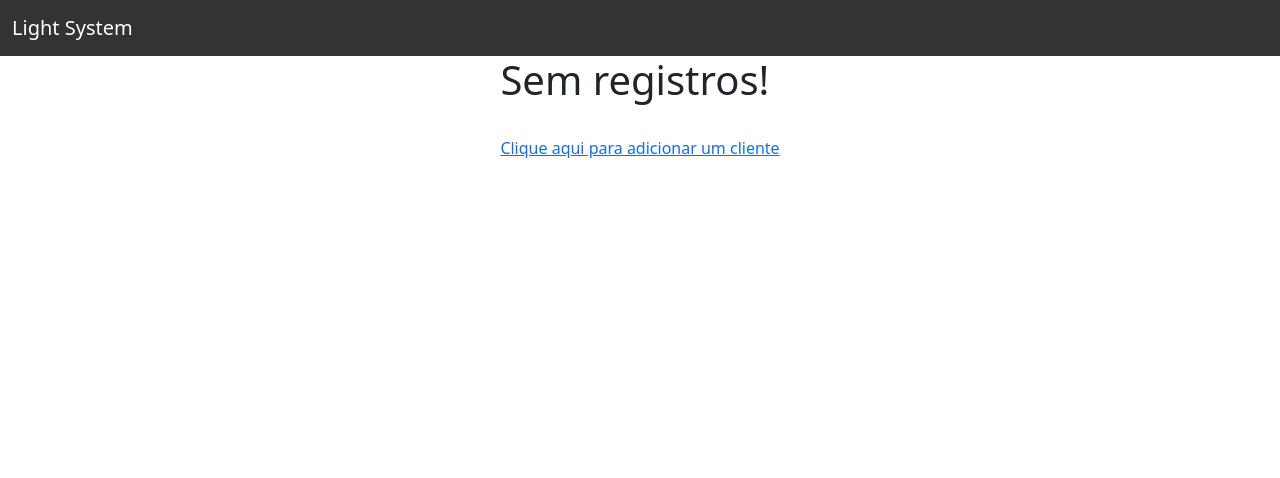
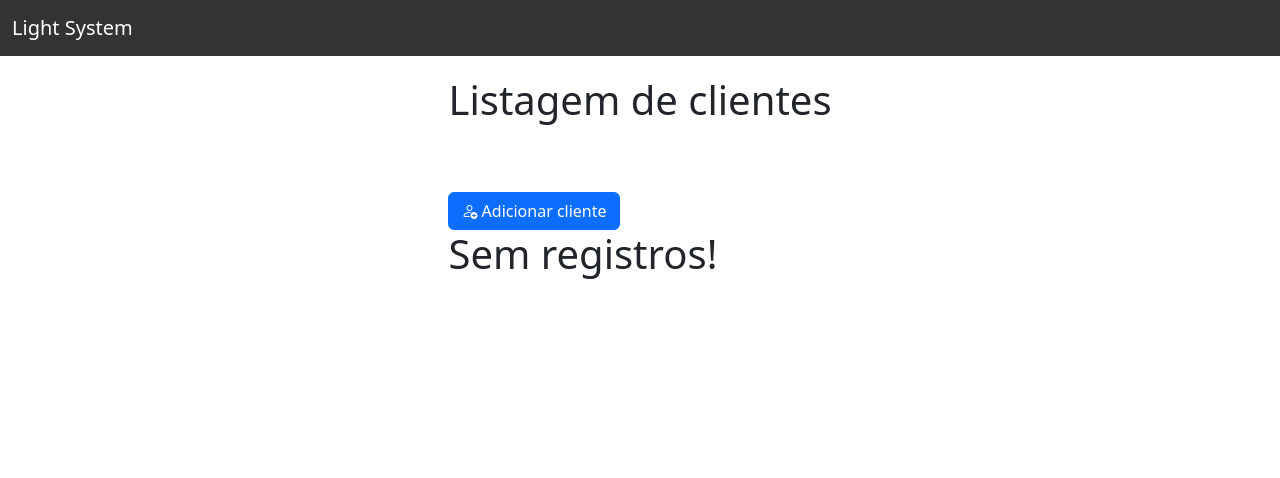
Before and after one commit to AlisonHF/Customer-Crud-CI3, a CodeIgniter app: page /database/ in a window 1280 px wide. Shown: the top 478 px of the page. Run offline with CodeIgniter, Linux system fonts and the light colour scheme; data that the repository does not hold is empty.

Commit message:
Melhoria na interface

```diff
--- a/application/views/form.php
+++ b/application/views/form.php
@@ -1,4 +1,4 @@
-<h1 class="titulo mt-3"><?= isset($cliente) ? 'Editar Cliente' : 'Novo Cliente' ?></h1>
+<h1 class="title mt-3"><?= isset($cliente) ? 'Editar Cliente' : 'Novo Cliente' ?></h1>
 
 <form method="POST" class="form-control mt-3 mb-5" id="form">
 
@@ -57,4 +57,4 @@
     <button class="btn btn-success mt-3" type="submit">Salvar</button>
 </form>
 
-<a href="/Cliente" class="mt-5 mb-5" id="link-create">Voltar a listagem</a>
+<a href="/Cliente" class="mt-3 mb-3 btn btn-primary" id="link-list">Voltar a listagem</a>
--- a/application/views/layouts/main.php
+++ b/application/views/layouts/main.php
@@ -6,6 +6,7 @@
     <meta charset="UTF-8">
     <meta name="viewport" content="width=device-width, initial-scale=1.0">
     <script src="https://code.jquery.com/jquery-3.7.1.min.js" integrity="sha256-/JqT3SQfawRcv/BIHPThkBvs0OEvtFFmqPF/lYI/Cxo=" crossorigin="anonymous"></script>
+    <link rel="stylesheet" href="https://cdn.jsdelivr.net/npm/bootstrap-icons@1.13.1/font/bootstrap-icons.min.css">
     <link href="https://cdn.jsdelivr.net/npm/bootstrap@5.3.7/dist/css/bootstrap.min.css" rel="stylesheet" integrity="sha384-LN+7fdVzj6u52u30Kp6M/trliBMCMKTyK833zpbD+pXdCLuTusPj697FH4R/5mcr" crossorigin="anonymous">
     <link href="<?= base_url('assets/styles.css') ?>" rel="stylesheet">
     <script src="<?= base_url('assets/scripts.js') ?>"></script>
--- a/application/views/list.php
+++ b/application/views/list.php
@@ -1,5 +1,3 @@
-<table border="1" cellpadding="5" class="table mt-3">
-
 <?php if (isset(($_GET['update'])) && $_GET['update'] == 'true'): ?>
     <div class="alert alert-success mt-3 mb-3 text-center" role="alert">
         Registro atualizado com sucesso!
@@ -17,11 +15,16 @@
 
 <?php endif; ?>
 
+<h1 class="title">Listagem de clientes</h1>
+
+<a href="/Cliente/insert" class="btn btn-primary mt-5 btn-add-cliente"><i class="bi bi-person-add"></i> Adicionar cliente</a>
+
+<table border="1" cellpadding="5" class="table table-bordered table-hover mt-3">
     <?php if(empty($clientes)): ?>
         <h1>Sem registros!</h1>
     <?php else: ?>
 
-        <tr>
+        <tr class="text-center">
             <th>ID</th><th>Nome/Razão</th><th>CPF/CNPJ</th><th>Email</th><th>Telefone</th><th>CEP</th><th>Endereço</th><th>Cidade</th><th>UF</th><th>Ações</th>
         </tr>
 
@@ -37,13 +40,11 @@
             <td><?= $cliente->cidade ?></td>
             <td><?= $cliente->uf ?></td>
             <td>
-                <a href="<?= site_url('Cliente/update/'.$cliente->id) ?>">Editar</a> |
-                <a href="<?= site_url('Cliente/delete/'.$cliente->id) ?>" onclick="return confirm('Tem certeza?')">Excluir</a>
+                <a href="<?= site_url('Cliente/update/'.$cliente->id) ?>" class="btn btn-primary btn-action">Editar</a>
+                <a href="<?= site_url('Cliente/delete/'.$cliente->id) ?>" onclick="return confirm('Tem certeza?')" class="btn btn-danger btn-action">Excluir</a>
             </td>
         </tr>
         <?php endforeach; ?>
 
     <?php endif; ?>
 </table>
-
-<a href="/Cliente/insert" class="mt-5">Clique aqui para adicionar um cliente</a>
--- a/assets/styles.css
+++ b/assets/styles.css
@@ -31,20 +31,20 @@ main {
     color: white;
 }
 
-#link-create {
-    text-decoration: none;
+#link-list {
     display: block;
-    text-align: center;
 }
 
-.titulo {
+.title {
     text-align: center;
+    margin: 20px 0px;
 }
 
 #form {
     width: 550px;
     padding: 50px;
-    background-color: rgba(0, 0, 0, 0.1);
+    border-radius: 20px;
+    box-shadow: 0px 0px 15px rgba(0, 0, 0, 0.3);
 }
 
 .form-invalid {
@@ -53,3 +53,15 @@ main {
     text-align: center;
     border-radius: 5px;
 }
+
+.btn-action {
+    margin: 0.1rem 0.1rem;
+    border: 0px;
+    height: 2rem;
+    font-size: 15px;
+    text-align: center;
+}
+
+.btn-add-cliente {
+    display:inline-block;
+}
```
Lines whose indentation alone changed are shown as unchanged.
